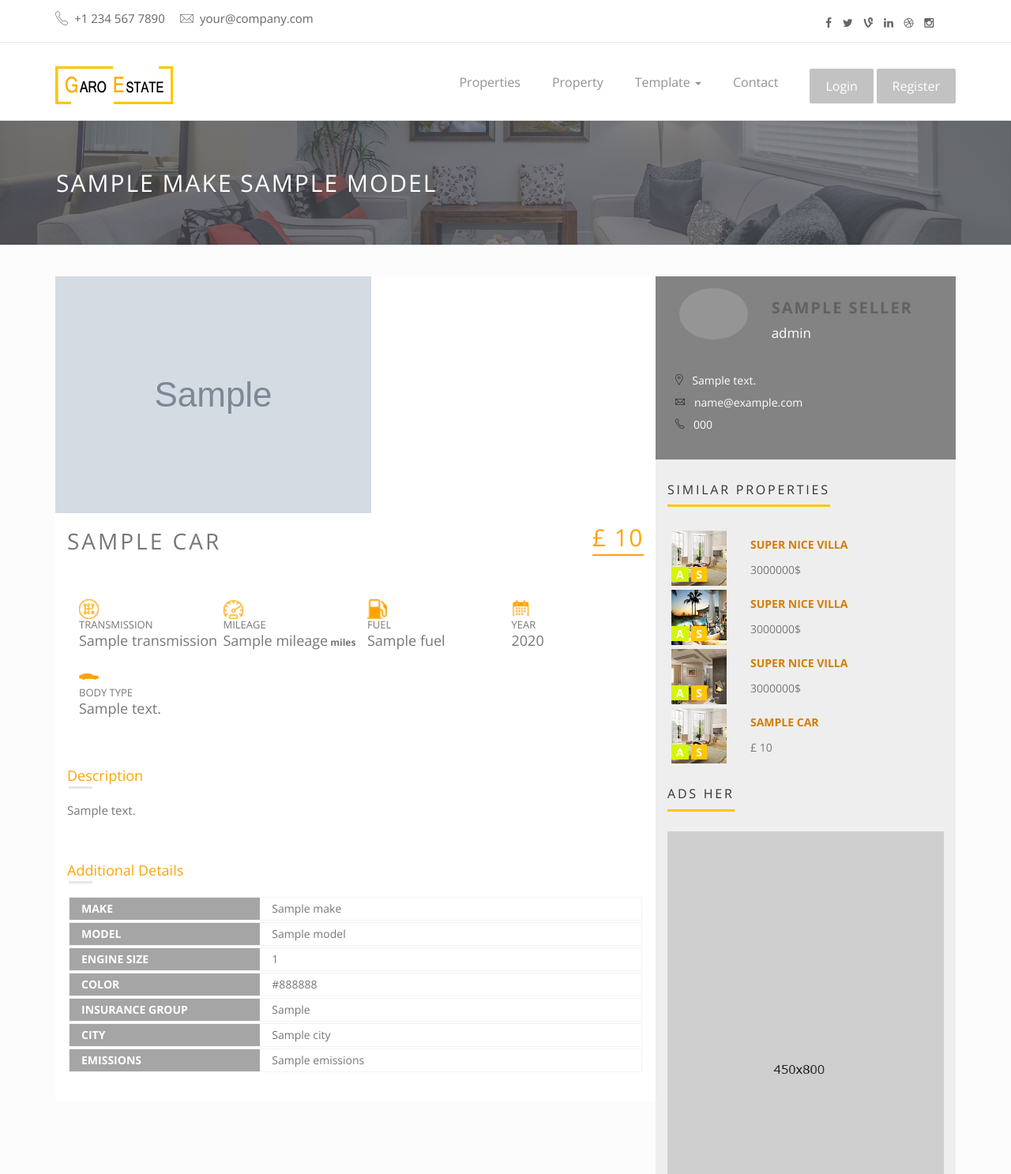
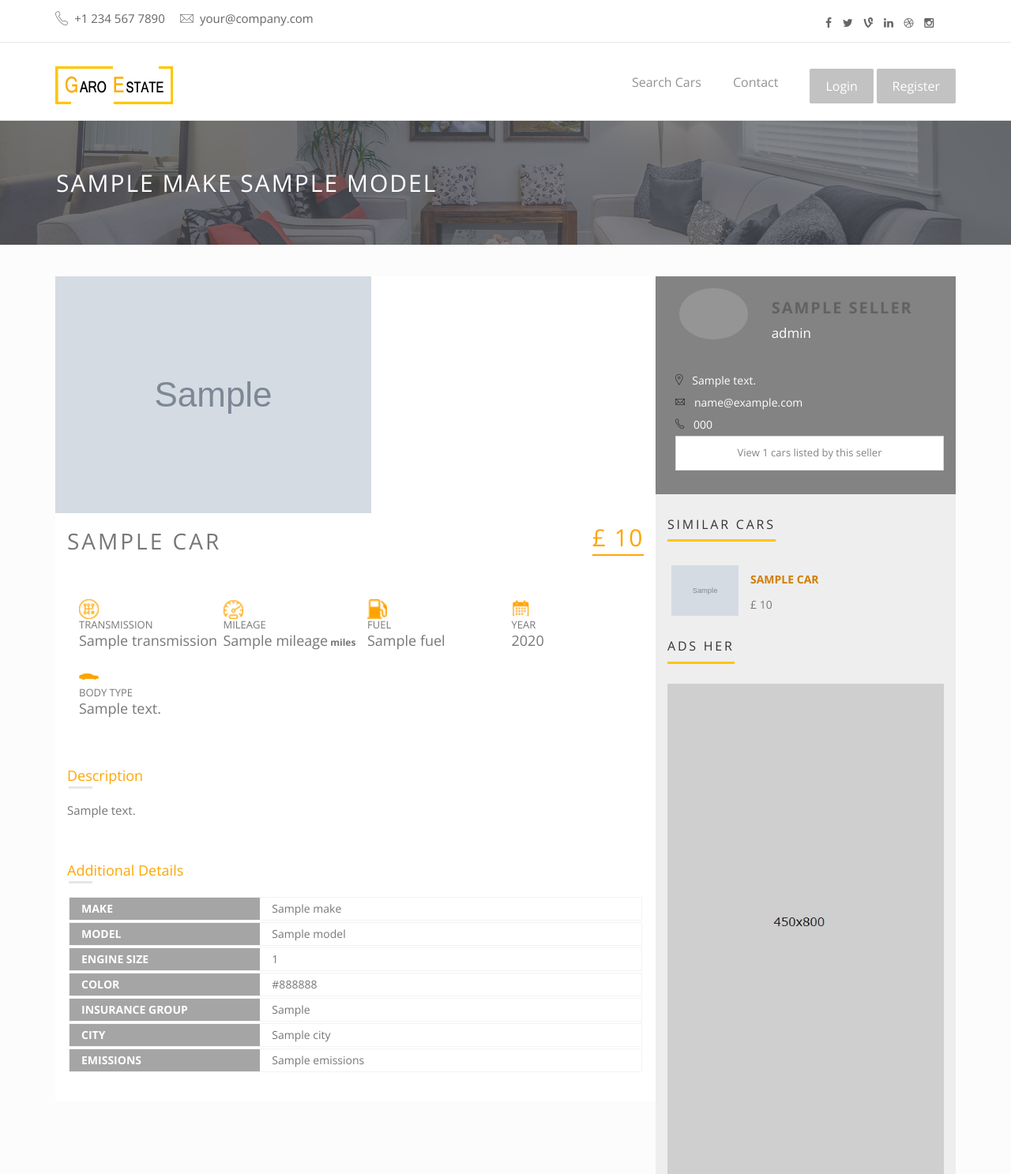
Before and after one commit to bu5to/19179422_CarDealership, a Flask app: template templates/car.html in a window 1280 px wide. Shown: the top 1487 px of the page at 79% size. Run offline with Flask 2, Linux system fonts and the light colour scheme; the template is opened without the code that fills it: most values are stand-ins (such as "Sample title", 1, 10 or a date in 2020); grey boxes marked "Sample" are stand-in pictures; some libraries are stand-ins or nearby versions; grey boxes are pictures that could not be loaded.

Commit message:
See cars listed by seller

```diff
--- a/templates/base.html
+++ b/templates/base.html
@@ -142,7 +142,8 @@
                     </ul>
                 </li>
                 {% endif %}
-                <li class="wow fadeInDown" data-wow-delay="0.1s"><a class="" href="properties.html">Properties</a></li>
+                <li class="wow fadeInDown" data-wow-delay="0.1s"><a class="" href="{{url_for('carsearch')}}">Search cars</a></li>
+                <!--
                 <li class="wow fadeInDown" data-wow-delay="0.1s"><a class="" href="property.html">Property</a></li>
                 <li class="dropdown yamm-fw" data-wow-delay="0.1s">
                     <a href="#" class="dropdown-toggle" data-toggle="dropdown" data-hover="dropdown" data-delay="200">Template
@@ -218,10 +219,10 @@
                                     </div>
                                 </div>
                             </div>
-                            <!-- /.yamm-content -->
                         </li>
                     </ul>
                 </li>
+            -->
 
                 <li class="wow fadeInDown" data-wow-delay="0.4s"><a href="contact.html">Contact</a></li>
             </ul>
--- a/templates/car.html
+++ b/templates/car.html
@@ -34,7 +34,7 @@
 
                             <ul id="image-gallery" class="gallery list-unstyled cS-hidden">
                                 <li data-thumb="assets/img/property-1/property1.jpg">
-                                            <img src="{{car.images}}" />
+                                    <img src="{{car.images}}"/>
                                 </li>
                             </ul>
                         </div>
@@ -51,7 +51,8 @@
 
                         <div class="col-xs-3 col-sm-3 col-md-3 p-b-15">
                                     <span class="property-info-icon icon-tag">
-                                        <img src="{{url_for('static', filename='assets/img/icon/gears-orange.png')}}" width="25" height="25">
+                                        <img src="{{url_for('static', filename='assets/img/icon/gears-orange.png')}}"
+                                             width="25" height="25">
                                         <!--
                                         <svg xmlns="http://www.w3.org/2000/svg" width="30" height="30" viewBox="0 0 48 48">
                                         <path class="meta-icon" fill-rule="evenodd" clip-rule="evenodd" fill="#FFA500" d="M47.199 24.176l-23.552-23.392c-.504-.502-1.174-.778-1.897-.778l-19.087.09c-.236.003-.469.038-.696.1l-.251.1-.166.069c-.319.152-.564.321-.766.529-.497.502-.781 1.196-.778 1.907l.092 19.124c.003.711.283 1.385.795 1.901l23.549 23.389c.221.218.482.393.779.523l.224.092c.26.092.519.145.78.155l.121.009h.012c.239-.003.476-.037.693-.098l.195-.076.2-.084c.315-.145.573-.319.791-.539l18.976-19.214c.507-.511.785-1.188.781-1.908-.003-.72-.287-1.394-.795-1.899zm-35.198-9.17c-1.657 0-3-1.345-3-3 0-1.657 1.343-3 3-3 1.656 0 2.999 1.343 2.999 3 0 1.656-1.343 3-2.999 3z"></path>
@@ -66,7 +67,8 @@
 
                         <div class="col-xs-3 col-sm-3 col-md-3 p-b-15">
                                     <span class="property-info icon-area">
-                                        <img src="{{url_for('static', filename='assets/img/icon/odometer-orange.png')}}" width="25" height="25">
+                                        <img src="{{url_for('static', filename='assets/img/icon/odometer-orange.png')}}"
+                                             width="25" height="25">
                                         <!--
                                         <svg xmlns="http://www.w3.org/2000/svg" width="30" height="30" viewBox="0 0 48 48">
                                         <path class="meta-icon" fill-rule="evenodd" clip-rule="evenodd" fill="#FFA500" d="M47.199 24.176l-23.552-23.392c-.504-.502-1.174-.778-1.897-.778l-19.087.09c-.236.003-.469.038-.696.1l-.251.1-.166.069c-.319.152-.564.321-.766.529-.497.502-.781 1.196-.778 1.907l.092 19.124c.003.711.283 1.385.795 1.901l23.549 23.389c.221.218.482.393.779.523l.224.092c.26.092.519.145.78.155l.121.009h.012c.239-.003.476-.037.693-.098l.195-.076.2-.084c.315-.145.573-.319.791-.539l18.976-19.214c.507-.511.785-1.188.781-1.908-.003-.72-.287-1.394-.795-1.899zm-35.198-9.17c-1.657 0-3-1.345-3-3 0-1.657 1.343-3 3-3 1.656 0 2.999 1.343 2.999 3 0 1.656-1.343 3-2.999 3z"></path>
@@ -81,7 +83,8 @@
 
                         <div class="col-xs-3 col-sm-3 col-md-3 p-b-15">
                                     <span class="property-info-icon icon-bed">
-                                        <img src="{{url_for('static', filename='assets/img/icon/fuel-orange.png')}}" width="25" height="25">
+                                        <img src="{{url_for('static', filename='assets/img/icon/fuel-orange.png')}}"
+                                             width="25" height="25">
                                         <!--
                                         <svg xmlns="http://www.w3.org/2000/svg" width="30" height="30" viewBox="0 0 48 48">
                                         <path class="meta-icon" fill-rule="evenodd" clip-rule="evenodd" fill="#FFA500" d="M47.199 24.176l-23.552-23.392c-.504-.502-1.174-.778-1.897-.778l-19.087.09c-.236.003-.469.038-.696.1l-.251.1-.166.069c-.319.152-.564.321-.766.529-.497.502-.781 1.196-.778 1.907l.092 19.124c.003.711.283 1.385.795 1.901l23.549 23.389c.221.218.482.393.779.523l.224.092c.26.092.519.145.78.155l.121.009h.012c.239-.003.476-.037.693-.098l.195-.076.2-.084c.315-.145.573-.319.791-.539l18.976-19.214c.507-.511.785-1.188.781-1.908-.003-.72-.287-1.394-.795-1.899zm-35.198-9.17c-1.657 0-3-1.345-3-3 0-1.657 1.343-3 3-3 1.656 0 2.999 1.343 2.999 3 0 1.656-1.343 3-2.999 3z"></path>
@@ -96,7 +99,8 @@
 
                         <div class="col-xs-3 col-sm-3 col-md-3 p-b-15">
                                     <span class="property-info-icon icon-bath">
-                                        <img src="{{url_for('static', filename='assets/img/icon/year-orange.png')}}" width="25" height="25">
+                                        <img src="{{url_for('static', filename='assets/img/icon/year-orange.png')}}"
+                                             width="25" height="25">
                                         <!--
                                         <svg xmlns="http://www.w3.org/2000/svg" width="30" height="30" viewBox="0 0 48 48">
                                         <path class="meta-icon" fill-rule="evenodd" clip-rule="evenodd" fill="#FFA500" d="M47.199 24.176l-23.552-23.392c-.504-.502-1.174-.778-1.897-.778l-19.087.09c-.236.003-.469.038-.696.1l-.251.1-.166.069c-.319.152-.564.321-.766.529-.497.502-.781 1.196-.778 1.907l.092 19.124c.003.711.283 1.385.795 1.901l23.549 23.389c.221.218.482.393.779.523l.224.092c.26.092.519.145.78.155l.121.009h.012c.239-.003.476-.037.693-.098l.195-.076.2-.084c.315-.145.573-.319.791-.539l18.976-19.214c.507-.511.785-1.188.781-1.908-.003-.72-.287-1.394-.795-1.899zm-35.198-9.17c-1.657 0-3-1.345-3-3 0-1.657 1.343-3 3-3 1.656 0 2.999 1.343 2.999 3 0 1.656-1.343 3-2.999 3z"></path>
@@ -111,7 +115,8 @@
 
                         <div class="col-xs-3 col-sm-3 col-md-3 p-b-15">
                                     <span class="property-info-icon icon-garage">
-                                        <img src="{{url_for('static', filename='assets/img/icon/cars-orange.png')}}" width="25" height="25">
+                                        <img src="{{url_for('static', filename='assets/img/icon/cars-orange.png')}}"
+                                             width="25" height="25">
                                         <!--
                                         <svg xmlns="http://www.w3.org/2000/svg" width="30" height="30" viewBox="0 0 48 48">
                                         <path class="meta-icon" fill-rule="evenodd" clip-rule="evenodd" fill="#FFA500" d="M47.199 24.176l-23.552-23.392c-.504-.502-1.174-.778-1.897-.778l-19.087.09c-.236.003-.469.038-.696.1l-.251.1-.166.069c-.319.152-.564.321-.766.529-.497.502-.781 1.196-.778 1.907l.092 19.124c.003.711.283 1.385.795 1.901l23.549 23.389c.221.218.482.393.779.523l.224.092c.26.092.519.145.78.155l.121.009h.012c.239-.003.476-.037.693-.098l.195-.076.2-.084c.315-.145.573-.319.791-.539l18.976-19.214c.507-.511.785-1.188.781-1.908-.003-.72-.287-1.394-.795-1.899zm-35.198-9.17c-1.657 0-3-1.345-3-3 0-1.657 1.343-3 3-3 1.656 0 2.999 1.343 2.999 3 0 1.656-1.343 3-2.999 3z"></path>
@@ -234,6 +239,14 @@
                                         <li><i class="pe-7s-map-marker strong"> </i> {{seller.address}}</li>
                                         <li><i class="pe-7s-mail strong"> </i> {{seller.email}}</li>
                                         <li><i class="pe-7s-call strong"> </i> {{seller.phone}}</li>
+                                        <li>
+                                            <form method="POST" action="{{url_for('carsearch')}}">
+                                                <input name="user_id" type="text" value="{{seller.id}}"
+                                                       style="display: none;">
+                                                <input type="submit" class="form-control"
+                                                       value="View {{numCars}} cars listed by this seller">
+                                            </form>
+                                        </li>
                                     </ul>
                                 </div>
 
@@ -244,80 +257,36 @@
 
                     <div class="panel panel-default sidebar-menu similar-property-wdg wow fadeInRight animated">
                         <div class="panel-heading">
-                                    <h3 class="panel-title">Similar Properties</h3>
+                            <h3 class="panel-title">Similar Cars</h3>
                         </div>
                         <div class="panel-body recent-property-widget">
                             <ul>
+                                {% for car in similarCars %}
                                 <li>
                                     <div class="col-md-3 col-sm-3 col-xs-3 blg-thumb p0">
-                                                <a href="single.html"><img src="assets/img/demo/small-property-2.jpg"></a>
-                                                <span class="property-seeker">
-                                                    <b class="b-1">A</b>
-                                                    <b class="b-2">S</b>
-                                                </span>
+                                        <a href="{{url_for('viewcar', carId = car.id)}}"><img src="{{car.images}}"></a>
                                     </div>
                                     <div class="col-md-8 col-sm-8 col-xs-8 blg-entry">
-                                                <h6> <a href="single.html">Super nice villa </a></h6>
-                                                <span class="property-price">3000000$</span>
-                                            </div>
-                                        </li>
-                                        <li>
-                                            <div class="col-md-3 col-sm-3  col-xs-3 blg-thumb p0">
-                                                <a href="single.html"><img src="assets/img/demo/small-property-1.jpg"></a>
-                                                <span class="property-seeker">
-                                                    <b class="b-1">A</b>
-                                                    <b class="b-2">S</b>
-                                                </span>
-                                            </div>
-                                            <div class="col-md-8 col-sm-8 col-xs-8 blg-entry">
-                                                <h6> <a href="single.html">Super nice villa </a></h6>
-                                                <span class="property-price">3000000$</span>
-                                            </div>
-                                        </li>
-                                        <li>
-                                            <div class="col-md-3 col-sm-3 col-xs-3 blg-thumb p0">
-                                                <a href="single.html"><img src="assets/img/demo/small-property-3.jpg"></a>
-                                                <span class="property-seeker">
-                                                    <b class="b-1">A</b>
-                                                    <b class="b-2">S</b>
-                                                </span>
-                                            </div>
-                                            <div class="col-md-8 col-sm-8 col-xs-8 blg-entry">
-                                                <h6> <a href="single.html">Super nice villa </a></h6>
-                                                <span class="property-price">3000000$</span>
-                                            </div>
-                                        </li>
-
-                                        <li>
-                                            <div class="col-md-3 col-sm-3 col-xs-3 blg-thumb p0">
-                                                <a href="single.html"><img src="assets/img/demo/small-property-2.jpg"></a>
-                                                <span class="property-seeker">
-                                                    <b class="b-1">A</b>
-                                                    <b class="b-2">S</b>
-                                                </span>
-                                            </div>
-                                            <div class="col-md-8 col-sm-8 col-xs-8 blg-entry">
-                                                <h6> <a href="single.html">{{car.heading}} </a></h6>
+                                        <h6><a href="single.html">{{car.heading}}</a></h6>
                                         <span class="property-price">£ {{car.price}}</span>
                                     </div>
                                 </li>
-
+                                {% endfor %}
                             </ul>
                         </div>
                     </div>
 
 
-
                     <div class="panel panel-default sidebar-menu wow fadeInRight animated">
                         <div class="panel-heading">
-                                    <h3 class="panel-title">Ads her  </h3>
+                            <h3 class="panel-title">Ads her </h3>
                         </div>
                         <div class="panel-body recent-property-widget">
                             <img src="assets/img/ads.jpg">
                         </div>
                     </div>
 
-                            <div class="panel panel-default sidebar-menu wow fadeInRight animated" >
+                    <div class="panel panel-default sidebar-menu wow fadeInRight animated">
                         <div class="panel-heading">
                             <h3 class="panel-title">Smart search</h3>
                         </div>
@@ -335,7 +304,8 @@
                                     <div class="row">
                                         <div class="col-xs-6">
 
-                                                    <select id="lunchBegins" class="selectpicker" data-live-search="true" data-live-search-style="begins" title="Select Your City">
+                                            <select id="lunchBegins" class="selectpicker" data-live-search="true"
+                                                    data-live-search-style="begins" title="Select Your City">
 
                                                 <option>New york, CA</option>
                                                 <option>Paris</option>
@@ -348,8 +318,8 @@
                                         <div class="col-xs-6">
 
                                             <select id="basic" class="selectpicker show-tick form-control">
-                                                        <option> -Status- </option>
-                                                        <option>Rent </option>
+                                                <option> -Status-</option>
+                                                <option>Rent</option>
                                                 <option>Boy</option>
                                                 <option>used</option>
 
@@ -364,7 +334,7 @@
                                             <label for="price-range">Price range ($):</label>
                                             <input type="text" class="span2" value="" data-slider-min="0"
                                                    data-slider-max="600" data-slider-step="5"
-                                                           data-slider-value="[0,450]" id="price-range" ><br />
+                                                   data-slider-value="[0,450]" id="price-range"><br/>
                                             <b class="pull-left color">2000$</b>
                                             <b class="pull-right color">100000$</b>
                                         </div>
@@ -372,7 +342,7 @@
                                             <label for="property-geo">Property geo (m2) :</label>
                                             <input type="text" class="span2" value="" data-slider-min="0"
                                                    data-slider-max="600" data-slider-step="5"
-                                                           data-slider-value="[50,450]" id="property-geo" ><br />
+                                                   data-slider-value="[50,450]" id="property-geo"><br/>
                                             <b class="pull-left color">40m</b>
                                             <b class="pull-right color">12000m</b>
                                         </div>
@@ -385,7 +355,7 @@
                                             <label for="price-range">Min baths :</label>
                                             <input type="text" class="span2" value="" data-slider-min="0"
                                                    data-slider-max="600" data-slider-step="5"
-                                                           data-slider-value="[250,450]" id="min-baths" ><br />
+                                                   data-slider-value="[250,450]" id="min-baths"><br/>
                                             <b class="pull-left color">1</b>
                                             <b class="pull-right color">120</b>
                                         </div>
@@ -394,7 +364,7 @@
                                             <label for="property-geo">Min bed :</label>
                                             <input type="text" class="span2" value="" data-slider-min="0"
                                                    data-slider-max="600" data-slider-step="5"
-                                                           data-slider-value="[250,450]" id="min-bed" ><br />
+                                                   data-slider-value="[250,450]" id="min-bed"><br/>
                                             <b class="pull-left color">1</b>
                                             <b class="pull-right color">120</b>
 
@@ -452,12 +422,12 @@
                                     <div class="row">
                                         <div class="col-xs-6">
                                             <div class="checkbox">
-                                                        <label>  <input type="checkbox" checked> Jog Path </label>
+                                                <label> <input type="checkbox" checked> Jog Path </label>
                                             </div>
                                         </div>
                                         <div class="col-xs-6">
                                             <div class="checkbox">
-                                                        <label>  <input type="checkbox"> 26' Ceilings </label>
+                                                <label> <input type="checkbox"> 26' Ceilings </label>
                                             </div>
                                         </div>
                                     </div>
@@ -467,13 +437,13 @@
                                     <div class="row">
                                         <div class="col-xs-12">
                                             <div class="checkbox">
-                                                        <label>  <input type="checkbox"> Hurricane Shutters </label>
+                                                <label> <input type="checkbox"> Hurricane Shutters </label>
                                             </div>
                                         </div>
                                     </div>
                                 </fieldset>
 
-                                        <fieldset >
+                                <fieldset>
                                     <div class="row">
                                         <div class="col-xs-12">
                                             <input class="button btn largesearch-btn" value="Search" type="submit">
@@ -511,5 +481,6 @@
                                     }
                                 });
                             });
+
 </script>
 {% endblock %}
```
Also changed, not shown: wsgi.py (+11 -8 lines). Lines whose indentation alone changed are shown as unchanged.
